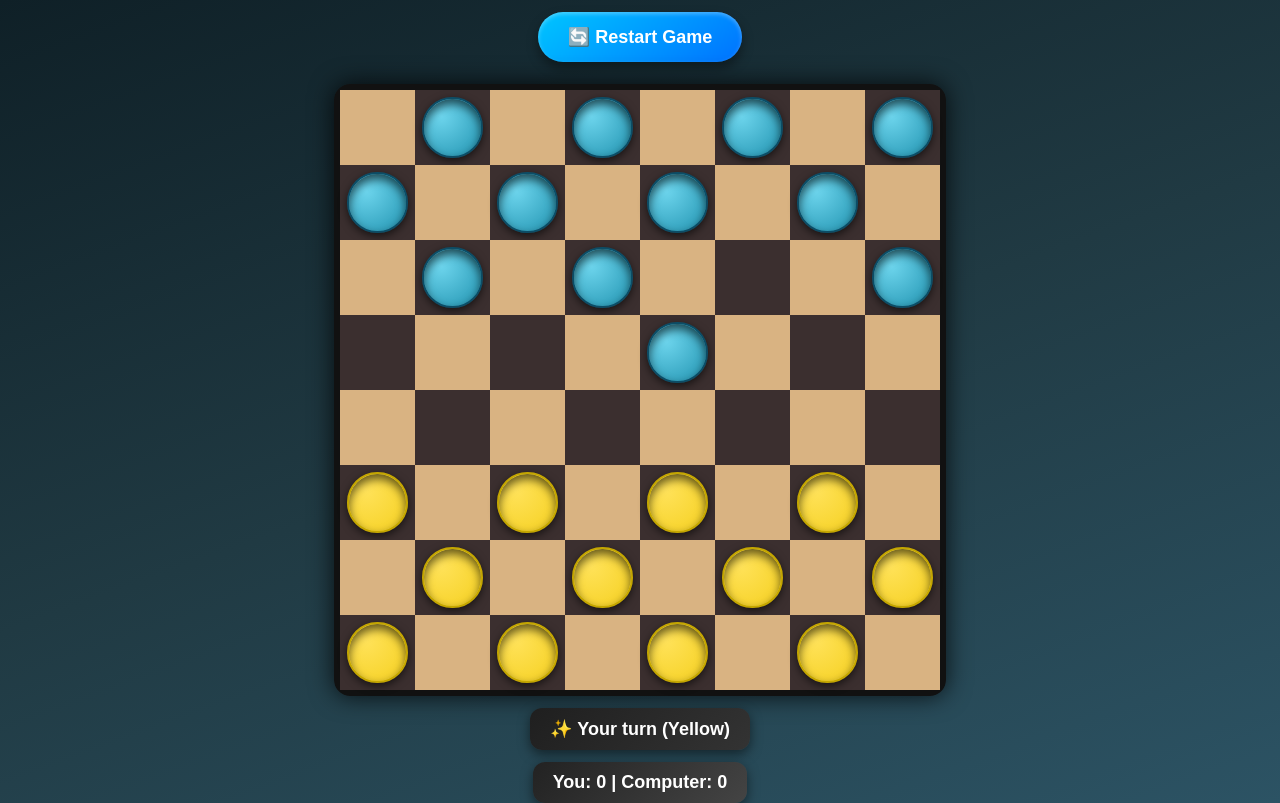
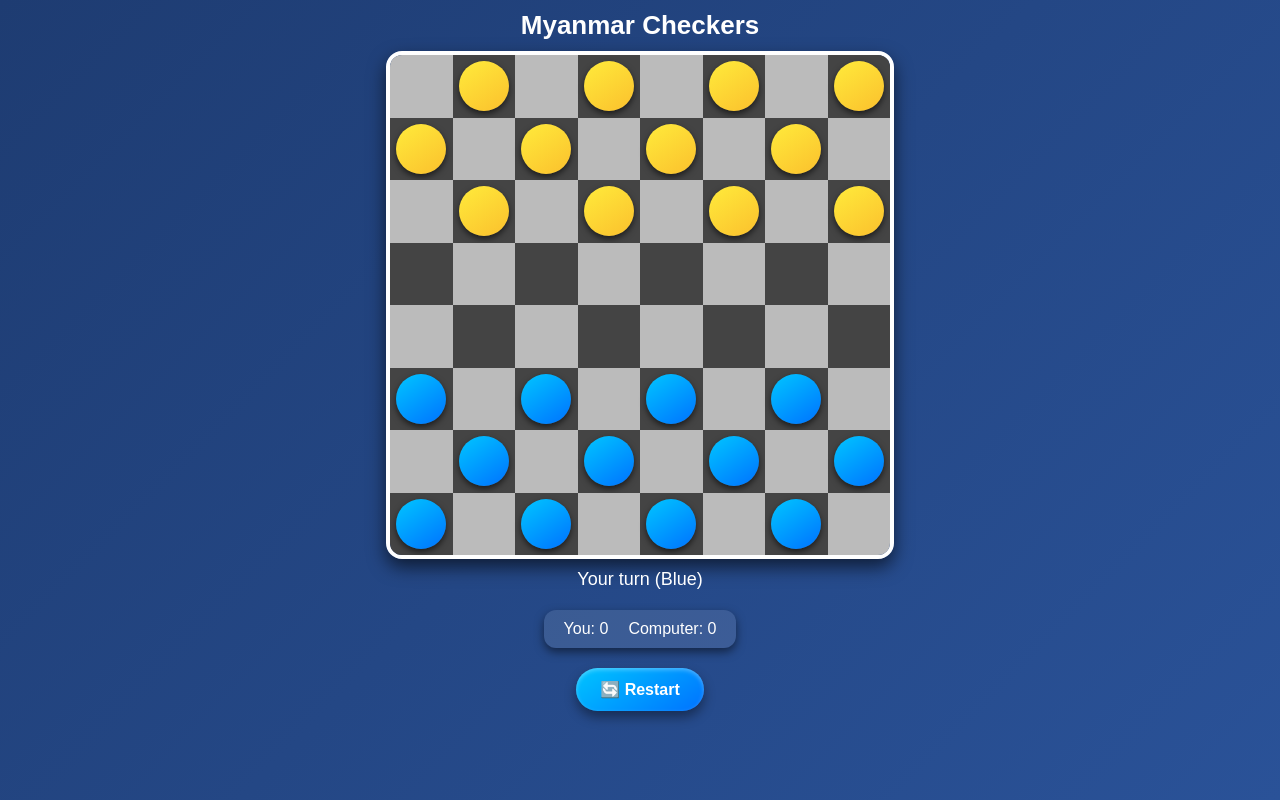
Before and after one commit to beeceelee/K, a plain HTML site: page index.html in a window 1280 px wide. Drawn offline with Linux system fonts and the light colour scheme.

Commit message:
Update index.html

```diff
--- a/index.html
+++ b/index.html
@@ -1,246 +1,236 @@
-<!doctype html>
+<!DOCTYPE html>
 <html lang="en">
 <head>
-<meta charset="utf-8" />
+<meta charset="UTF-8">
+<meta name="viewport" content="width=device-width, initial-scale=1.0">
 <title>Myanmar Checkers</title>
-<meta name="viewport" content="width=device-width, initial-scale=1.0, user-scalable=no" />
 <style>
   body {
-    margin:0;
-    background:linear-gradient(160deg,#0f2027,#203a43,#2c5364);
-    display:flex;
-    flex-direction:column;
-    align-items:center;
-    justify-content:flex-start;
-    min-height:100vh;
-    font-family:"Poppins",sans-serif;
-    color:#fff;
-    overflow:hidden;
+    margin: 0;
+    font-family: Arial, sans-serif;
+    background: linear-gradient(135deg, #1e3c72, #2a5298);
+    color: #fff;
+    display: flex;
+    flex-direction: column;
+    align-items: center;
+    justify-content: flex-start;
+    min-height: 100vh;
   }
-
-  /* BOARD */
-  .board {
-    display:grid;
-    grid-template-columns:repeat(8,1fr);
-    grid-template-rows:repeat(8,1fr);
-    width:95vmin;
-    height:95vmin;
-    max-width:600px;max-height:600px;
-    border:6px solid #111;
-    border-radius:16px;
-    box-shadow:0 0 25px rgba(0,0,0,.8), inset 0 0 10px rgba(255,255,255,.1);
-    margin-top:10px;
+  h1 { margin: 10px; font-size: 26px; }
+  #board {
+    display: grid;
+    grid-template: repeat(8, 1fr) / repeat(8, 1fr);
+    width: 95vmin;
+    height: 95vmin;
+    max-width: 500px;
+    max-height: 500px;
+    border: 4px solid #fff;
+    border-radius: 16px;
+    overflow: hidden;
+    box-shadow: 0 8px 18px rgba(0,0,0,.6);
   }
-  .cell {display:flex;align-items:center;justify-content:center;}
-  .dark {background:#3b2f2f;}
-  .light {background:#d9b382;}
-
-  /* PIECES */
+  .cell {
+    width: 100%; height: 100%;
+    display: flex; align-items: center; justify-content: center;
+  }
+  .dark { background: #444; }
+  .light { background: #bbb; }
   .piece {
-    width:75%;height:75%;
-    border-radius:50%;
-    display:flex;align-items:center;justify-content:center;
-    font-size:22px;
-    font-weight:bold;
-    box-shadow:inset 0 5px 10px rgba(0,0,0,.6),0 3px 8px rgba(0,0,0,.6);
-    transition:transform .15s;
+    border-radius: 50%;
+    width: 80%; height: 80%;
+    display: flex; align-items: center; justify-content: center;
+    font-weight: bold;
+    cursor: pointer;
+    box-shadow: 0 3px 6px rgba(0,0,0,.6);
+    transition: transform .2s;
   }
-  .blue {
-    background:radial-gradient(circle at 30% 30%,#6dd5ed,#2193b0);
-    border:2px solid #0c4d66;
+  .piece.blue { background: linear-gradient(145deg,#00c6ff,#0072ff); color: #fff; }
+  .piece.yellow { background: linear-gradient(145deg,#ffeb3b,#fbc02d); color: #000; }
+  .piece.king { border: 3px solid #fff; }
+  .highlight { outline: 3px solid #ff4081; }
+  #status { margin: 10px; font-size: 18px; }
+  #controls {
+    display: flex; gap: 10px; margin: 10px;
   }
-  .yellow {
-    background:radial-gradient(circle at 30% 30%,#ffe259,#f5d020);
-    border:2px solid #c4a600;
-  }
-  .piece:hover {transform:scale(1.1);}
-  .king::after {content:"♔";color:#000;font-size:20px;}
-  .selected {outline:4px solid #00ffa2;outline-offset:-4px;}
-  .highlight {box-shadow:0 0 20px 6px #ffd966aa inset,0 0 8px #ffd966;}
-
-  /* STATUS & SCORE */
-  #status, #score {
-    margin-top:12px;
-    padding:10px 20px;
-    border-radius:12px;
-    font-weight:bold;
-    font-size:18px;
-    text-align:center;
-    box-shadow:0 4px 12px rgba(0,0,0,.5);
-  }
-  #status {
-    background:linear-gradient(135deg,#1f1f1f,#333);
-  }
-  #score {
-    background:linear-gradient(135deg,#222,#444);
-  }
-
-  /* BUTTONS */
-  #controls {margin:12px;}
   button {
-    padding:14px 30px;
-    border:none;
-    border-radius:40px;
-    font-size:18px;
-    font-weight:bold;
-    cursor:pointer;
-    background:linear-gradient(145deg,#00c6ff,#0072ff);
-    color:white;
-    display:flex;
-    align-items:center;
-    justify-content:center;
-    gap:8px;
-    box-shadow:0 6px 12px rgba(0,0,0,.4), inset 0 2px 4px rgba(255,255,255,.3);
-    transition:all .2s ease-in-out;
+    padding: 12px 24px;
+    border: none;
+    border-radius: 40px;
+    font-size: 16px;
+    font-weight: bold;
+    cursor: pointer;
+    background: linear-gradient(145deg, #00c6ff, #0072ff);
+    color: white;
+    display: flex;
+    align-items: center;
+    justify-content: center;
+    gap: 6px;
+    box-shadow: 0 6px 12px rgba(0,0,0,.4), inset 0 2px 4px rgba(255,255,255,.3);
+    transition: all .2s ease-in-out;
   }
   button:hover {
-    background:linear-gradient(145deg,#00d0ff,#1a82ff);
-    transform:scale(1.05);
-    box-shadow:0 8px 16px rgba(0,0,0,.6), inset 0 2px 6px rgba(255,255,255,.4);
+    background: linear-gradient(145deg, #00d0ff, #1a82ff);
+    transform: scale(1.05);
   }
-  button:active {transform:scale(0.95);}
+  button:active {
+    transform: scale(0.95);
+  }
+  #scoreboard {
+    margin: 10px;
+    padding: 10px 20px;
+    background: rgba(255,255,255,0.1);
+    border-radius: 12px;
+    font-size: 16px;
+    display: flex;
+    gap: 20px;
+    box-shadow: 0 4px 10px rgba(0,0,0,.5);
+  }
 </style>
 </head>
 <body>
-<div id="controls">
-  <button onclick="restartGame()">🔄 Restart Game</button>
-</div>
-<div id="board" class="board"></div>
-<div id="status">Loading…</div>
-<div id="score">You: 0 | Computer: 0</div>
-
+  <h1>Myanmar Checkers</h1>
+  <div id="board"></div>
+  <div id="status">Your turn (Blue)</div>
+  <div id="scoreboard"><span id="humanScore">You: 0</span><span id="aiScore">Computer: 0</span></div>
+  <div id="controls">
+    <button onclick="restartGame()">🔄 Restart</button>
+  </div>
 <script>
-const SIZE=8;
-let board=[],turn="blue",selected=null,highlights=[],mustContinue=false;
-let humanScore=0, aiScore=0;
-const boardEl=document.getElementById("board"),
-      statusEl=document.getElementById("status"),
-      scoreEl=document.getElementById("score");
-
-function init(){
-  board=Array.from({length:SIZE},()=>Array(SIZE).fill(null));
-  for(let r=0;r<3;r++)for(let c=0;c<SIZE;c++)if((r+c)%2)board[r][c]={color:"blue",king:false}; // AI top
-  for(let r=SIZE-3;r<SIZE;r++)for(let c=0;c<SIZE;c++)if((r+c)%2)board[r][c]={color:"yellow",king:false}; // Human bottom
-  turn="blue";selected=null;highlights=[];mustContinue=false;
-  render();
-  setTimeout(aiMove,400);
+const boardEl=document.getElementById("board");
+const statusEl=document.getElementById("status");
+let board=[],turn="blue",selected=null,moves=[];
+let humanScore=0,aiScore=0;
+function initBoard(){
+  board=[];for(let r=0;r<8;r++){let row=[];for(let c=0;c<8;c++){row.push(null);}board.push(row);}
+  // place pawns
+  for(let r=0;r<3;r++){for(let c=0;c<8;c++){if((r+c)%2===1)board[r][c]={color:"yellow",king:false};}}
+  for(let r=5;r<8;r++){for(let c=0;c<8;c++){if((r+c)%2===1)board[r][c]={color:"blue",king:false};}}
 }
-
 function render(){
   boardEl.innerHTML="";
-  for(let r=0;r<SIZE;r++)for(let c=0;c<SIZE;c++){
-    const cell=document.createElement("div");
+  for(let r=0;r<8;r++){for(let c=0;c<8;c++){
+    let cell=document.createElement("div");
     cell.className="cell "+(((r+c)%2)?"dark":"light");
-    if(selected&&selected.r==r&&selected.c==c)cell.classList.add("selected");
-    if(highlights.some(h=>h.r==r&&h.c==c))cell.classList.add("highlight");
-    const p=board[r][c];
-    if(p){
-      const piece=document.createElement("div");
+    cell.dataset.r=r;cell.dataset.c=c;
+    if(board[r][c]){
+      let p=board[r][c];let piece=document.createElement("div");
       piece.className="piece "+p.color+(p.king?" king":"");
-      if(p.color==="yellow" && turn==="yellow")piece.onclick=e=>{e.stopPropagation();onPiece(r,c)};
+      piece.textContent=p.king?"K":"";
+      piece.onclick=()=>select(r,c);
+      if(selected&&selected.r===r&&selected.c===c)piece.classList.add("highlight");
       cell.appendChild(piece);
-    }else if(turn==="yellow") cell.onclick=()=>onCell(r,c);
+    }
+    else if(moves.some(m=>m.r===r&&m.c===c)){
+      cell.classList.add("highlight");
+      cell.onclick=()=>moveTo(r,c);
+    }
     boardEl.appendChild(cell);
+  }}
+}
+function inside(r,c){return r>=0&&c>=0&&r<8&&c<8;}
+function select(r,c){
+  if(turn!=="blue")return;
+  if(board[r][c]&&board[r][c].color==="blue"){
+    selected={r,c};moves=legalMoves(r,c,true);render();
   }
-  statusEl.textContent=turn==="yellow"?"✨ Your turn (Yellow)":"💻 Computer thinking…";
 }
-
-function onPiece(r,c){
-  const p=board[r][c];if(!p||p.color!==turn)return;
-  if(mustContinue&&(!selected||selected.r!==r||selected.c!==c))return;
-  selected={r,c};highlights=legalMoves(r,c);
-  if(anyCapture(turn))highlights=highlights.filter(h=>h.isCapture);
-  render();
+function moveTo(r,c){
+  if(!selected)return;
+  let move=moves.find(m=>m.r===r&&m.c===c);
+  if(!move)return;
+  doMove(selected.r,selected.c,move);
+  selected=null;moves=[];render();
+  if(turn==="yellow")setTimeout(aiMove,400);
 }
-function onCell(r,c){
-  if(!selected)return;
-  const t=highlights.find(h=>h.r==r&&h.c==c);
-  if(t)doMove(selected.r,selected.c,t);
+function doMove(r,c,move){
+  let p=board[r][c];board[r][c]=null;
+  board[move.r][move.c]=p;
+  // captures
+  if(move.captures)move.captures.forEach(cap=>{board[cap.r][cap.c]=null;});
+  // king promotion
+  if(!p.king&&((p.color==="blue"&&move.r===0)||(p.color==="yellow"&&move.r===7)))p.king=true;
+  // check further captures
+  if(move.isCapture){
+    let caps=legalMoves(move.r,move.c,true).filter(m=>m.isCapture);
+    if(caps.length){selected={r:move.r,c:move.c};moves=caps;render();return;}
+  }
+  turn=(p.color==="blue")?"yellow":"blue";
+  checkGameOver();
 }
-function inside(r,c){return r>=0&&r<SIZE&&c>=0&&c<SIZE;}
-
-/* Myanmar style King: Flying */
-function legalMoves(r,c){
-  const p=board[r][c]; if(!p) return [];
+function checkGameOver(){
+  let blueLeft=board.flat().some(p=>p&&p.color==="blue");
+  let yellowLeft=board.flat().some(p=>p&&p.color==="yellow");
+  if(!blueLeft){aiScore++;updateScore();statusEl.textContent="💻 Computer wins!";turn="end";}
+  else if(!yellowLeft){humanScore++;updateScore();statusEl.textContent="🎉 You win!";turn="end";}
+}
+function updateScore(){
+  document.getElementById("humanScore").textContent="You: "+humanScore;
+  document.getElementById("aiScore").textContent="Computer: "+aiScore;
+}
+function restartGame(){initBoard();turn="blue";selected=null;moves=[];statusEl.textContent="Your turn (Blue)";render();}
+function legalMoves(r,c,enforceLongest=false){
+  const p=board[r][c];if(!p)return[];
   const moves=[];
   if(!p.king){
-    const dirs=p.color==="yellow"?[[-1,-1],[-1,1]]:[[1,-1],[1,1]];
-    for(const[dr,dc] of dirs){
+    const dirs=[[1,-1],[1,1],[-1,-1],[-1,1]];
+    for(const[dr,dc]of dirs){
       const nr=r+dr,nc=c+dc;
-      if(inside(nr,nc)&&!board[nr][nc])moves.push({r:nr,c:nc,captures:[],isCapture:false});
+      if(inside(nr,nc)&&!board[nr][nc]&&!enforceLongest)moves.push({r:nr,c:nc,captures:[],isCapture:false});
     }
-    for(const[dr,dc] of [[1,-1],[1,1],[-1,-1],[-1,1]]){
+    for(const[dr,dc]of dirs){
       const mr=r+dr,mc=c+dc,lr=r+2*dr,lc=c+2*dc;
       if(inside(lr,lc)&&board[mr]?.[mc]&&board[mr][mc].color!==p.color&&!board[lr][lc]){
         moves.push({r:lr,c:lc,captures:[{r:mr,c:mc}],isCapture:true});
       }
     }
-  } else {
+  }else{
+    // flying king
     const dirs=[[1,-1],[1,1],[-1,-1],[-1,1]];
-    for(const[dr,dc] of dirs){
+    for(const[dr,dc]of dirs){
       let nr=r+dr,nc=c+dc;let captured=null;
       while(inside(nr,nc)){
-        if(!board[nr][nc]&&!captured){
-          moves.push({r:nr,c:nc,captures:[],isCapture:false});
-        } else if(board[nr][nc]&&board[nr][nc].color!==p.color&&!captured){
-          captured={r:nr,c:nc};
-        } else if(captured&&!board[nr][nc]){
+        if(!board[nr][nc]&&!captured&&!enforceLongest)moves.push({r:nr,c:nc,captures:[],isCapture:false});
+        else if(board[nr][nc]&&board[nr][nc].color!==p.color&&!captured){captured={r:nr,c:nc};}
+        else if(captured&&!board[nr][nc]){
           moves.push({r:nr,c:nc,captures:[captured],isCapture:true});
-        } else break;
+        }else break;
         nr+=dr;nc+=dc;
       }
     }
   }
+  // enforce longest capture rule
+  if(moves.some(m=>m.isCapture)){
+    const maxCap=Math.max(...moves.map(m=>m.captures.length));
+    return moves.filter(m=>m.isCapture&&m.captures.length===maxCap);
+  }
   return moves;
 }
-
-function anyCapture(player){
-  for(let r=0;r<SIZE;r++)for(let c=0;c<SIZE;c++){
-    const p=board[r][c];
-    if(p&&p.color===player&&legalMoves(r,c).some(m=>m.isCapture))return true;
-  }
-  return false;
-}
-function furtherCaps(r,c){return legalMoves(r,c).filter(m=>m.isCapture);}
-function doMove(fr,fc,move){
-  const p=board[fr][fc];board[move.r][move.c]={...p};board[fr][fc]=null;
-  if(move.captures)for(const cap of move.captures)board[cap.r][cap.c]=null;
-  const np=board[move.r][move.c];
-  if(!np.king){if(np.color==="yellow"&&move.r===0)np.king=true;if(np.color==="blue"&&move.r===SIZE-1)np.king=true;}
-  if(move.isCapture){const more=furtherCaps(move.r,move.c);
-    if(more.length){selected={r:move.r,c:move.c};highlights=more;mustContinue=true;render();return;}
-  }
-  mustContinue=false;selected=null;highlights=[];turn=(turn==="blue"?"yellow":"blue");
-  render();
-  if(turn==="blue")setTimeout(aiMove,400);
-}
-
-function playerMoves(player){
-  let ms=[];for(let r=0;r<SIZE;r++)for(let c=0;c<SIZE;c++){const p=board[r][c];
-    if(p&&p.color===player){const m=legalMoves(r,c);if(m.length)ms.push({r,c,m});}}
-  return ms;
+function playerMoves(color){
+  let all=[];for(let r=0;r<8;r++){for(let c=0;c<8;c++){if(board[r][c]?.color===color){all.push({r,c,m:legalMoves(r,c)});}}}
+  return all.filter(s=>s.m.length);
 }
 function aiMove(){
-  const movesets=playerMoves("blue");
-  if(!movesets.length){humanScore++;updateScore();statusEl.textContent="🎉 You win!";return;}
-  let captureMoves=[];
-  for(const s of movesets){for(const m of s.m){if(m.isCapture)captureMoves.push({fr:s.r,fc:s.c,m});}}
+  if(turn!=="yellow")return;
+  const movesets=playerMoves("yellow");
+  if(!movesets.length){humanScore++;updateScore();statusEl.textContent="🎉 You win!";turn="end";return;}
+  // mandatory capture longest
+  let allMoves=[];
+  movesets.forEach(s=>s.m.forEach(m=>allMoves.push({fr:s.r,fc:s.c,m})));
+  let captureMoves=allMoves.filter(x=>x.m.isCapture);
   let choice;
   if(captureMoves.length){
     let maxKill=Math.max(...captureMoves.map(m=>m.m.captures.length));
-    let bestMoves=captureMoves.filter(m=>m.m.captures.length===maxKill);
-    choice=bestMoves[Math.floor(Math.random()*bestMoves.length)];
-  } else {
-    const all=movesets.flatMap(s=>s.m.map(m=>({fr:s.r,fc:s.c,m})));
-    choice=all[Math.floor(Math.random()*all.length)];
+    let best=captureMoves.filter(m=>m.m.captures.length===maxKill);
+    choice=best[Math.floor(Math.random()*best.length)];
+  }else{
+    choice=allMoves[Math.floor(Math.random()*allMoves.length)];
   }
   doMove(choice.fr,choice.fc,choice.m);
-  if(!playerMoves("yellow").length){aiScore++;updateScore();statusEl.textContent="💻 Computer wins!";}
+  render();
+  if(turn==="blue")statusEl.textContent="Your turn (Blue)";
+  else if(turn==="yellow")setTimeout(aiMove,400);
 }
-
-function updateScore(){scoreEl.textContent=`You: ${humanScore} | Computer: ${aiScore}`;}
-function restartGame(){init();}
-init();
+restartGame();
 </script>
 </body>
 </html>
```
